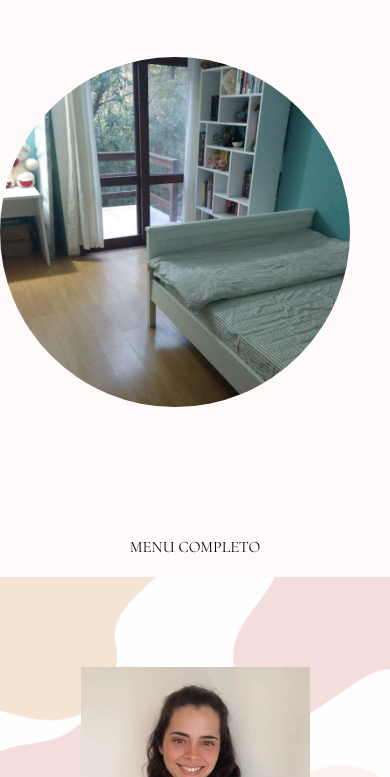
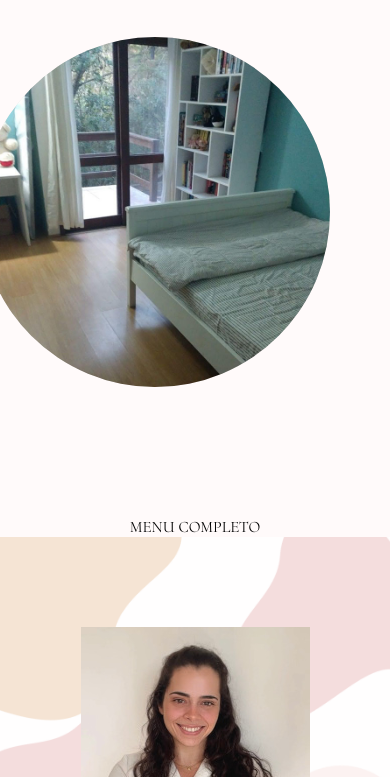
Before and after one commit to maritpq/Mora, a website built with Vite: page index.html in a window 390 px wide. Shown: the part 1211-1988 px from the top of the page. Built offline with nearby package versions, Linux system fonts and the light colour scheme.

Commit message:
Ajustes responsividade container 2
Ajustes da responsividade do container 2, sem os ajustes do triangulo-container

```diff
--- a/estilo.css
+++ b/estilo.css
@@ -181,16 +181,25 @@ nav#menu1 a {
   align-items: flex-start;
   width: 100%; /* Certifique-se de que o container2 use 100% da largura */
 }
+@media (max-width: 963px) {
+  .container2 {
+  display: flex;
+  flex-direction: column; /* Isso faz com que os itens sejam dispostos verticalmente em uma coluna */
+  align-items: center; /* Alinhar os itens horizontalmente ao centro */
+}
+}
 
     .esquerdabolos {
       width: 50%;
+    }
 
-    }
-@media (max-width: 963px){
-  .esquerdabolos{
+@media (max-width:963px) {
+  .esquerdabolos {
     width: auto;
+    padding: 20px;
   }
 }
+
 .container {
   position: relative;
   padding: 15px;
@@ -198,6 +207,7 @@ nav#menu1 a {
   margin: 40px;
   z-index: 1;
 }
+
 .gallery-wrapper{
   overflow-x: auto;
 }
@@ -233,67 +243,9 @@ nav#menu1 a {
 
     }
 
-@media (max-width: 963px){
-  .direitabolos{
-    width: auto;
-  }
-}
-/*
-        .carrossel {
-            display: flex;
-            overflow: hidden;
-            width: 700px;
-            height: auto;
-            margin-top: 50px;
-          margin-bottom: 50px;
-          align-items: center;
-
-        }
-
-        .miniatura {
-            width: 100%;
-            height: 100px;
-            margin: 20px;
-            border-radius: 50%;
-            cursor: pointer;
-            transition: transform 0.3s;
-            display: flex;
-           scroll-behavior: smooth;
-        }
-
-        .miniatura img {
-            width: 100%;
-            height: 100%;
-            object-fit: cover;
-            border-radius: 50%;
-        }
-
-        .miniatura:hover {
-            transform: scale(1.1);
-        }
-
-          .seta-esquerda,
-          .seta-direita {
-             display: none;
-            }
-
-          @media (max-width: 768px) {
-  .seta-direita,
-    .seta-esquerda {
-display: block;
-  }
-}
-
-@media (max-width: 768px) {
-  .miniatura {
-    width: 100px;
-    height: 100px;
-    margin-right: 5px;
-  }}*/
-
 .container-grande {
-    width: 380px;
-    height: 380px;
+    width: 50%;
+    height: 50%;
     background-color: rgba(255, 255, 255, 0.9);
     border-radius: 50%;
     display: flex;
@@ -304,53 +256,12 @@ display: block;
     margin-top: 20px;
 
 }
-@media (max-width: 1300px) {
-  .esquerdabolos {
-height: auto;
-flex-direction: column;
-      align-items: center;
-      text-align: center;
-      justify-content: center;
-    padding: 20px;
-    width: auto;
-    margin-left: 40px;
-  }
-}
-@media (max-width: 1300px) {
-  .direitabolos {
-height: auto;
-flex-direction: column;
-      align-items: center;
-      text-align: center;
-      justify-content: center;
-    padding: 20px;
-    width: auto;
-    margin-right: 40px;
-  }
-}
-@media (max-width: 963px) {
-  .container2 {
-height: auto;
-flex-direction: column;
-      align-items: center;
-      text-align: center;
-      justify-content: center;
-    padding: 20px;
-    width: auto;
-  }
-}
- /* @media (max-width: 768px) {
-    .miniatura {
-      width: calc(100% / 2);
-    }
-  } */
+
 
 #imagem-grande {
     max-width: 100%; /* A imagem se ajustará ao tamanho do container */
     max-height: 100%; /* A imagem se ajustará ao tamanho do container */
 }
-
-
 
 
 .triangulo-circle img {
@@ -360,7 +271,7 @@ flex-direction: column;
   border-radius: 50%;
 }
 
-@media (max-width: 965px) {
+@media (max-width: 963) {
   .esquerdabolos{
     margin: 0px;
   }
@@ -411,8 +322,6 @@ flex-direction: column;
 .circle1 {
   width: 140px;
   height: 140px;
-
-
 }
 
 .circle2 {
@@ -420,8 +329,6 @@ flex-direction: column;
   height: 190px;
   margin-top: 0px;
   margin-left: 250px;
-
-
   margin-bottom: 40px;
 }
 
@@ -430,19 +337,17 @@ flex-direction: column;
   height: 350px;
   margin-top: 0px;
   margin-right: 20px;
-
-
 }
 
-/* Estilos para ocultar o triangulo-circle em telas maiores que 965px */
- @media (min-width: 966px) {
+/* Estilos para ocultar o triangulo-circle em telas maiores que 963px */
+ @media (min-width: 963px) {
   .triangulo-circle {
     display: none;
   }
 }
 
 /* Estilos para esconder o carrossel e o container grande */
-@media (max-width: 965px) {
+@media (max-width: 963px) {
   .gallery {
     display: none;
   }
```
